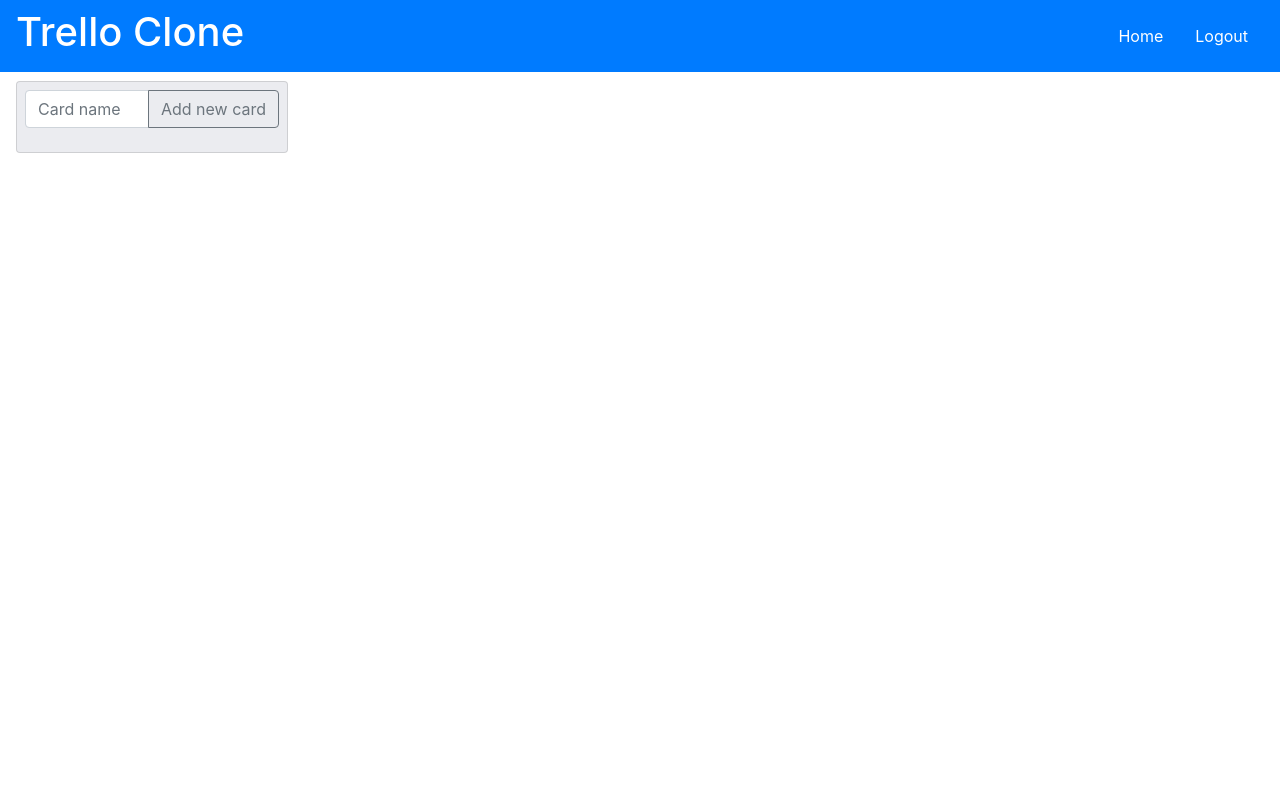
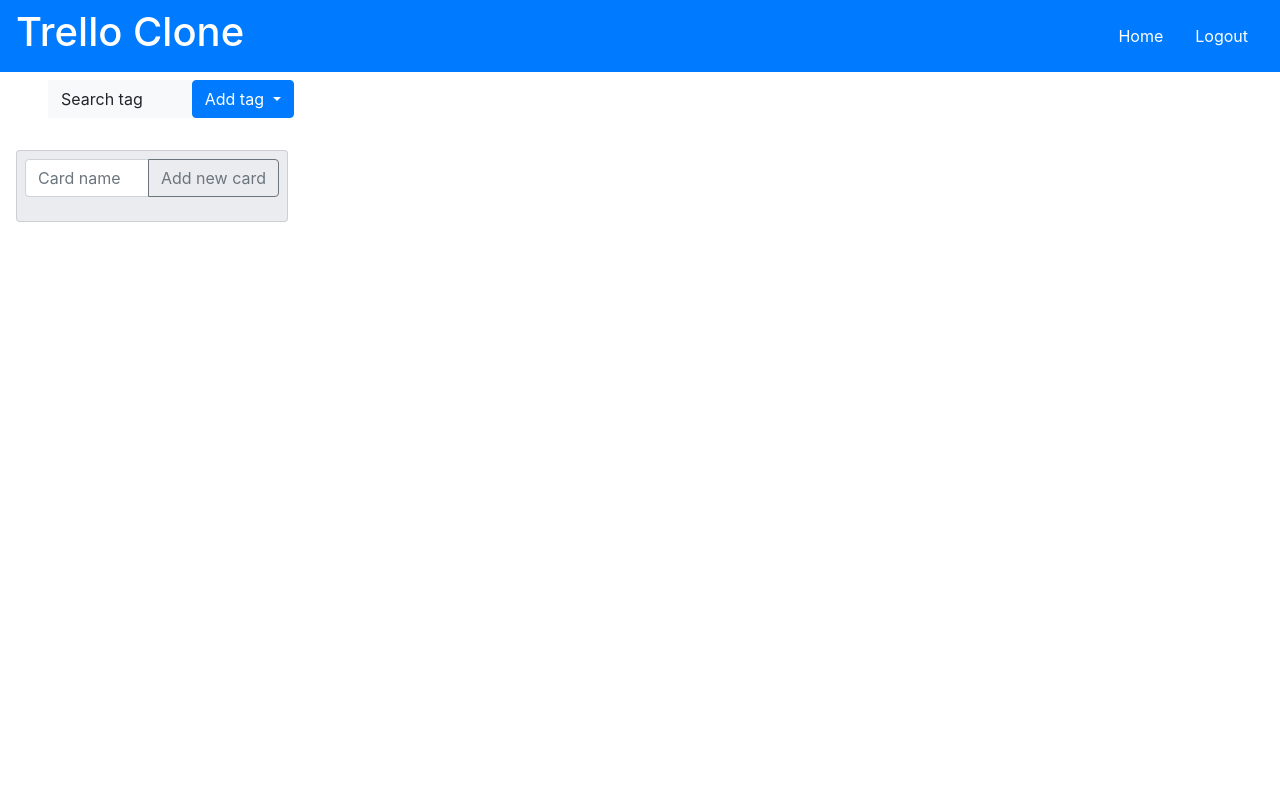
Before and after one commit to LuanBrt/trello_clone, a Django app: page / in a window 1280 px wide. Run offline with Django 4.2, Linux system fonts and the light colour scheme; the visitor is signed in with stand-in values (Sample User, id 1); data that the repository does not hold is empty; some libraries are stand-ins or nearby versions.

Commit message:
Adding tags and item details features

```diff
--- /dev/null
+++ b/cards/forms.py
@@ -0,0 +1,67 @@
+
+from django import forms
+
+from crispy_forms.helper import FormHelper
+from crispy_forms.layout import Layout, Fieldset, HTML, Div
+from django.urls import reverse_lazy
+
+from cards.models import Item, Tag
+
+class TagForm(forms.ModelForm):
+    def __init__(self, *args, **kwargs):
+        super(TagForm, self).__init__(*args, **kwargs)
+        self.helper = FormHelper()
+        self.helper.form_id = 'tag-form'
+
+        self.helper.add_layout(Layout('name', 'color', HTML("""<input class="btn btn-primary"
+                                                                hx-post={% url 'cards:add-tag' %}
+                                                                hx-trigger="click"
+                                                                _="on htmx:afterRequest send click to closest .dropdown-toggle"
+                                                                type="reset"
+                                                                value="Submit">
+                                                                </input>""")))
+
+    class Meta:
+        model = Tag
+        fields = ['name', 'color']
+        widgets = {
+            'color': forms.TextInput(attrs={'type': 'color'}),
+        }
+
+class ItemDescriptionForm(forms.ModelForm):
+    def __init__(self, *args, **kwargs):
+        super(ItemDescriptionForm, self).__init__(*args, **kwargs)
+        self.helper = FormHelper()
+        self.helper.form_id = f'item{self.instance.uuid}detailsform'
+        self.helper.attrs = {'hx-post': reverse_lazy('cards:item-details', kwargs={'uuid': self.instance.uuid }),
+                             'hx-trigger': 'detailsformsubmit from:body',
+                             'hx-swap': 'none'}
+        self.helper.form_tag = True
+        self.helper.layout = Layout(
+            Fieldset('',
+                'title',
+                HTML("""<h5>Description</h5>"""),
+                'description',
+                HTML("""<h5>Item Details</h5>"""),
+                Div(HTML('<label class="col-form-label">Due date</label>'), 'due_date', css_class='form-row'),
+            ),)
+
+
+
+    class Meta:
+        model = Item
+        fields = ['title', 'description', 'due_date']
+
+    title =  forms.CharField(widget=forms.TextInput(attrs={'style': 'border-style: none; font-size: 2.0rem; color: black; outline:none !important;'}),
+    label='')
+
+    description = forms.CharField(widget=forms.Textarea(attrs={'style': 'border-style: none; resize: none; background-color: white !important; width:90%; color: black; max-height:50vh;',
+                                                               'cols': '100',
+                                                               'rows': '3',
+
+                                                                # for the resizing of the text area
+                                                               'oninput': 'this.style.height = ""; this.style.height = this.scrollHeight + 3 + "px"',
+                                                                '_': 'on load js(me) me.style.height = ""; me.style.height = me.scrollHeight + 3 + "px"',
+                                                               'placeholder': 'Enter your description',}), label='', required=False)
+
+    due_date = forms.DateField(widget=forms.DateInput(format=('%Y-%m-%d'), attrs={'placeholder':'Select a date', 'type':'date'}), label='', required=False)
--- a/cards/urls.py
+++ b/cards/urls.py
@@ -1,6 +1,6 @@
 from django.urls import path
 
-from cards.views import add_card_view, add_item_view, card_view, delete_card_view, delete_item_view, moved_object_view, item_view
+from cards.views import add_card_view, add_item_view, add_tag_view, card_items_view, card_view, delete_card_view, delete_item_view, delete_tag_view, item_details_view, item_tags_view, manage_item_tags_view, moved_object_view, user_tags_view
 
 app_name = 'cards'
 urlpatterns = [
@@ -8,7 +8,18 @@
     path('delete/card/<str:uuid>', delete_card_view, name='delete-card'),
     path('add/card/', add_card_view, name='add-card'),
 
-    path('item/<str:uuid>', item_view, name='item'),
+    path('card/<str:uuid>/items', card_items_view, name='card-items'),
+
+
+    path('tags/', user_tags_view, name='user-tags'),
+    path('add/tag/', add_tag_view, name='add-tag'),
+    path('delete/tag/<str:uuid>', delete_tag_view, name='delete-tag'),
+
+
+    path('item/<str:uuid>/tags/', item_tags_view, name='item-tags'),
+    path('item/<str:uuid>/tags/update', manage_item_tags_view, name='update-item-tags'),
+
+    path('item/<str:uuid>/details/', item_details_view, name='item-details'),
     path('delete/item/<str:uuid>', delete_item_view, name='delete-item'),
     path('add/item/<str:card_uuid>', add_item_view, name='add-item'),
 
--- a/cards/views.py
+++ b/cards/views.py
@@ -1,14 +1,17 @@
+
 from django.http import HttpResponse
 from django.shortcuts import render
 from django.contrib.auth.decorators import login_required
+from cards.forms import ItemDescriptionForm, TagForm
 
-from cards.models import Card, Item
+from cards.models import Card, Item, Tag
 
 # Create your views here.
 @login_required
 def index_view(request):
     cards = Card.objects.filter(user=request.user).order_by('order')
-    return render(request, 'cards/index.html', {'cards': cards})
+    tags_form = TagForm()
+    return render(request, 'cards/index.html', {'cards': cards, 'tags_form': tags_form})
 
 @login_required
 def card_view(request, uuid):
@@ -16,9 +19,79 @@
     return render(request, 'cards/partials/card.html', {'card': card})
 
 @login_required
-def item_view(request, uuid):
+def user_tags_view(request):
+    tags = Tag.objects.filter(user=request.user)
+    return render(request, 'cards/partials/user-tags.html', {'tags': tags})
+
+@login_required
+def add_tag_view(request):
+    form = TagForm(request.POST)
+    if form.is_valid():
+        tag = form.save(commit=False)
+        tag.user = request.user
+        tag.save()
+    response = HttpResponse()
+    response['HX-Trigger-After-Settle'] = 'tag-added'
+    return response
+
+@login_required
+def manage_item_tags_view(request, uuid):
     item = Item.objects.get(uuid=uuid, card__user=request.user)
-    return render(request, 'cards/partials/item.html', {'item': item})
+    selected_tags = request.POST.getlist('tag-update-item')
+    all_tags = request.user.tag.all()
+
+    for tag in all_tags:
+        if str(tag.uuid) in selected_tags and tag not in item.tags.all():
+            item.tags.add(tag)
+
+        elif str(tag.uuid) not in selected_tags and tag in item.tags.all():
+            item.tags.remove(tag)
+
+    response = HttpResponse()
+    response['HX-Trigger-After-Settle'] = f'item-{item.uuid}-tags-update'
+    return response
+
+@login_required
+def delete_tag_view(request, uuid):
+    tag = Tag.objects.get(user=request.user, uuid=uuid)
+    if tag is not None:
+        tag.delete()
+
+    response = HttpResponse()
+    response['HX-Trigger-After-Settle'] = 'tag-deleted'
+    return response
+
+@login_required
+def card_items_view(request, uuid):
+    card = Card.objects.get(uuid=uuid, user=request.user)
+    items = card.get_items()
+    if 'tag-filter-item' in request.GET.keys():
+
+        for tag in request.GET.getlist('tag-filter-item'):
+
+            items = items.filter(tags__uuid__contains=tag)
+    return render(request, 'cards/partials/item.html', {'items': items})
+
+@login_required
+def item_details_view(request, uuid):
+
+    item = Item.objects.get(uuid=uuid, card__user=request.user)
+    description_form = ItemDescriptionForm(request.POST or None, instance=item)
+
+    if request.POST:
+        if description_form.is_valid():
+            description_form.save()
+
+        return HttpResponse()
+
+
+    context = {'item': item, 'description_form': description_form}
+    return render(request, 'cards/partials/item-details.html', context)
+
+@login_required
+def item_tags_view(request, uuid):
+    item = Item.objects.get(uuid=uuid, card__user=request.user)
+    return render(request, 'cards/partials/item-tags.html', {'item': item})
 
 @login_required
 def add_item_view(request, card_uuid):
@@ -28,7 +101,8 @@
         item = Item.objects.create(title=item_title, card=card)
         item.save()
 
-        return render(request, 'cards/partials/item.html', {'item': item})
+        # we re-render the card items template, so that, in the html, we can select the last item and add it to the ui
+        return render(request, 'cards/partials/item.html', {'items': card.get_items()})
     else:
         return HttpResponse()
 
@@ -49,7 +123,7 @@
 
 @login_required
 def delete_item_view(request, uuid):
-    item = Item.objects.get(uuid=uuid, user=request.user)
+    item = Item.objects.get(uuid=uuid, card__user=request.user)
 
     if item is not None:
         item.delete()
--- a/templates/base.html
+++ b/templates/base.html
@@ -5,21 +5,29 @@
   <meta http-equiv="X-UA-Compatible" content="IE=edge">
   <meta name="viewport" content="width=device-width, initial-scale=1.0">
   <script src="https://unpkg.com/htmx.org@1.8.0"></script>
-  <script src="https://unpkg.com/hyperscript.org@0.0.8"></script>
+  <script src="https://unpkg.com/hyperscript.org@0.9.7"></script>
+
   <script src="https://raw.githack.com/SortableJS/Sortable/master/Sortable.js"></script>
+
+  <!-- For bootstrap -->
+  <script src="https://code.jquery.com/jquery-3.2.1.slim.min.js" integrity="sha384-KJ3o2DKtIkvYIK3UENzmM7KCkRr/rE9/Qpg6aAZGJwFDMVNA/GpGFF93hXpG5KkN" crossorigin="anonymous"></script>
+    <script src="https://cdn.jsdelivr.net/npm/popper.js@1.12.9/dist/umd/popper.min.js" integrity="sha384-ApNbgh9B+Y1QKtv3Rn7W3mgPxhU9K/ScQsAP7hUibX39j7fakFPskvXusvfa0b4Q" crossorigin="anonymous"></script>
+    <script src="https://cdn.jsdelivr.net/npm/bootstrap@4.0.0/dist/js/bootstrap.min.js" integrity="sha384-JZR6Spejh4U02d8jOt6vLEHfe/JQGiRRSQQxSfFWpi1MquVdAyjUar5+76PVCmYl" crossorigin="anonymous"></script>
+
   <link rel="stylesheet" href="https://cdn.jsdelivr.net/npm/bootstrap@4.6.2/dist/css/bootstrap.min.css"
     integrity="sha384-xOolHFLEh07PJGoPkLv1IbcEPTNtaed2xpHsD9ESMhqIYd0nLMwNLD69Npy4HI+N" crossorigin="anonymous">
-  <link href="https://fonts.googleapis.com/icon?family=Material+Icons+Outlined" rel="stylesheet">
+  <link href="https://fonts.googleapis.com/css?family=Material+Icons|Material+Icons+Outlined|Material+Icons+Round" rel="stylesheet">
   <title>Trello Clone</title>
+
   <style>
 
     body {
       padding-bottom: 50px;
-      padding-top: 65px;
+      padding-top: 80px;
     }
 
     .hidden {
-      display: none;
+      display: none !important;
     }
 
     /* overriding the default crispy field error class */
@@ -35,6 +43,8 @@
       height: auto;
       background-color: #ebecf0;
     }
+
+
   </style>
 </head>
 
@@ -60,7 +70,9 @@
       event.detail.headers['X-CSRFToken'] = '{{ csrf_token }}';
     })
   </script>
-  {% endblock scripts%}
+
+
+  {% endblock scripts %}
 </body>
 
 </html>
--- a/templates/cards/index.html
+++ b/templates/cards/index.html
@@ -1,7 +1,31 @@
 {% extends 'base.html' %}
-
+{% load crispy_forms_tags %}
 {% block content %}
 
+<div class="d-flex col-4 px-4 form-group pl-5">
+    <div class="search-select">
+        <button id="dropdownBtn" type="button" data-toggle="dropdown" class="btn btn-light rounded-0 pr-5 b-5">
+            <span>Search tag</span>
+        </button>
+        <ul class="dropdown-menu  bg-light border-0">
+            <input _="on input
+                        show .tag-container in first .search-select-filtered-options in my parentElement
+                        when it's textContent.toLowerCase() contains my value.toLowerCase()" />
+            <div class="search-select-filtered-options p-0 " _="on click stopPropagation() on event">
+                <div hx-trigger="load, tag-added from:body" hx-get="{% url 'cards:user-tags' %}"></div>
+                <div class="dropdown-divider"></div>
+                <button class="dropdown-item btn btn-primary pt-2" _="on click send filteritems to body">Filter</button>
+            </div>
+        </ul>
+    </div>
+    <div>
+        <btn class="btn btn-primary dropdown-toggle" data-toggle="dropdown" role="button" aria-haspopup="true"
+            aria-expanded="false">Add tag </button>
+            <div class="dropdown-menu py-2 px-2" _="on click stopPropagation() on event">
+                {% crispy tags_form %}
+            </div>
+    </div>
+</div>
 <form class="d-flex align-items-start" hx-swap="none" hx-post="{% url 'cards:moved-object' %}" hx-trigger="cardmoved">
 
     <input type="hidden" name="fromCard" id="fromCard">
@@ -20,13 +44,14 @@
     </div>
     <div class="card m-3 p-2 pb-0 ">
         <div class="input-group mb-3">
-            <input type="text" class="form-control" placeholder="Card name" name="newcard" >
+            <input type="text" class="form-control" placeholder="Card name" name="newcard">
 
 
             <div class="input-group-append">
-                <button class="btn btn-outline-secondary" _='on htmx:afterRequest
-                                                                put "" into me.parentElement.previousElementSibling.value'
-            type="button" hx-target=".board" hx-swap="beforeend" hx-post="{% url 'cards:add-card' %}">Add new card</button>
+                <button class="btn btn-outline-secondary"
+                    _='on htmx:afterRequest
+                                                                put "" into me.parentElement.previousElementSibling.value' type="button" hx-target=".board"
+                    hx-swap="beforeend" hx-post="{% url 'cards:add-card' %}">Add new card</button>
             </div>
         </div>
     </div>
@@ -54,5 +79,35 @@
             });
         }
     })
+
+
+    function closeModal() {
+        var container = document.getElementById("modal-here")
+        var backdrop = document.getElementById("modal-backdrop")
+        var modal = document.getElementById("modal")
+
+        modal.classList.remove("show")
+        backdrop.classList.remove("show")
+
+        setTimeout(function () {
+            container.removeChild(backdrop)
+            container.removeChild(modal)
+        }, 200)
+    }
+    function calculateContrastColor(color) {
+        var result = /^#?([a-f\d]{2})([a-f\d]{2})([a-f\d]{2})$/i.exec(color);
+
+        red = parseInt(result[1], 16)
+        green = parseInt(result[2], 16)
+        blue = parseInt(result[3], 16)
+
+
+        if ((red * 0.299 + green * 0.587 + blue * 0.114) > 150) {
+            return "#000000"
+        } else {
+            return "#FFFFFF"
+        }
+    }
+
 </script>
 {% endblock %}
--- /dev/null
+++ b/templates/cards/partials/user-tags.html
@@ -0,0 +1,18 @@
+{% for tag in tags %}
+<div class="tag-container" id="tag-{{ tag.uuid }}">
+    <div class="dropdown-item d-inline-flex py-0 justify-content-between"
+        _="on click get first <input/> in me then set its checked to not it.checked">
+        <div class="d-inline-flex justify-content-between align-items-center">
+            <input _="on click return false" type="checkbox" class="form-check-input" name="tag-filter-item"
+                value="{{ tag.uuid }}">
+            <div class="rounded-circle" style="background-color: {{ tag.color }}; width: 30px; height: 30px;"></div>
+            <p class="mb-0 pb-0 px-2">{{ tag.name }}</p>
+        </div>
+        <button class="btn btn-ouline-secondary pl-3 pr-0 border-left rounded-0"
+            hx-delete="{% url 'cards:delete-tag' tag.uuid %}" hx-target="#tag-{{ tag.uuid }}" hx-swap="delete"
+            hx-confirm="Do you want to delete this Tag?"><span class="material-icons-outlined">
+                delete
+            </span></button>
+    </div>
+</div>
+{% endfor %}
```
Also changed, not shown: cards/admin.py (+8 -1 lines), cards/models.py (+13 -6 lines), cards/tests.py (+30 -1 lines), templates/cards/partials/card.html (+7 -7 lines), templates/cards/partials/item-details.html (added, +64 -0 lines), templates/cards/partials/item-tags.html (added, +7 -0 lines), templates/cards/partials/item.html (+14 -1 lines), 1 other file.
